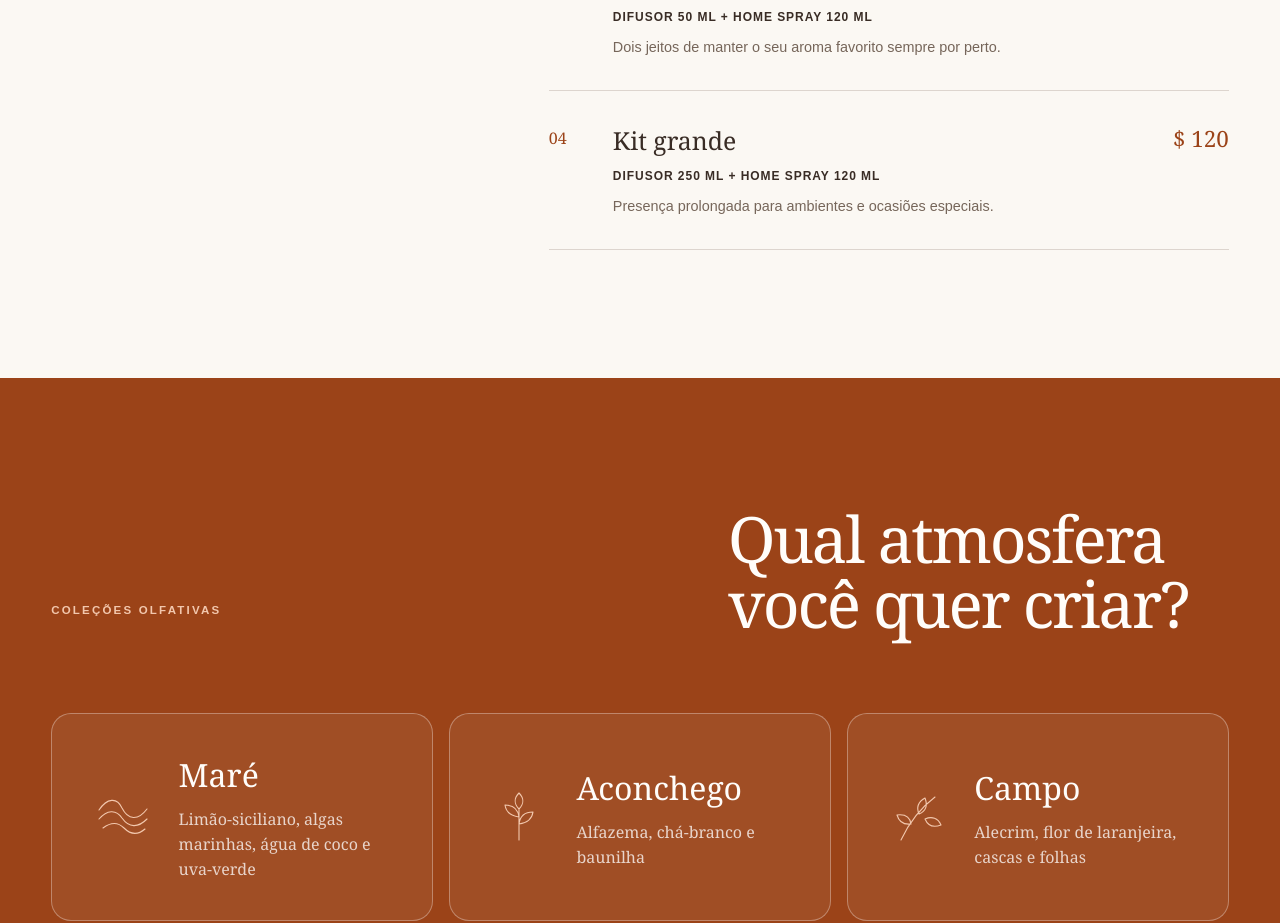
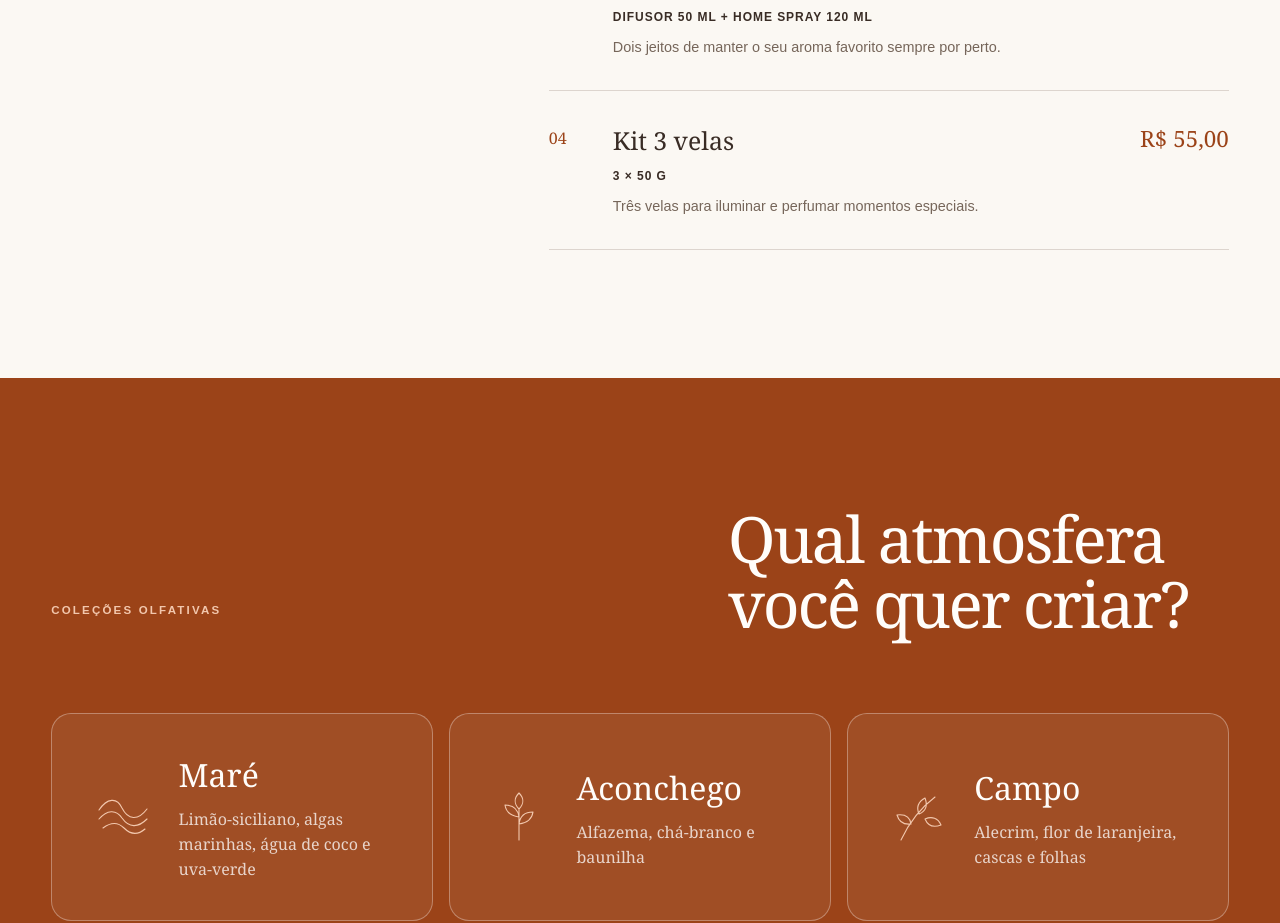
Before and after one commit to rogupoletti/galene-site, a Next.js app: page / in a window 1280 px wide. Shown: the part 3180-4103 px from the top of the page. Built offline with nearby package versions, Linux system fonts and the light colour scheme.

Commit message:
Replace large kit with three-candle kit

```diff
--- a/src/content/site.ts
+++ b/src/content/site.ts
@@ -85,10 +85,10 @@ export const kits: Product[] = [
     note: "Dois jeitos de manter o seu aroma favorito sempre por perto.",
   },
   {
-    name: "Kit grande",
-    size: "Difusor 250 ml + home spray 120 ml",
-    price: "$ 120",
-    note: "Presença prolongada para ambientes e ocasiões especiais.",
+    name: "Kit 3 velas",
+    size: "3 × 50 g",
+    price: "R$ 55,00",
+    note: "Três velas para iluminar e perfumar momentos especiais.",
   },
 ];
 
```
Also changed, not shown: 1 other file (tests, documents, lock files or other folders).
